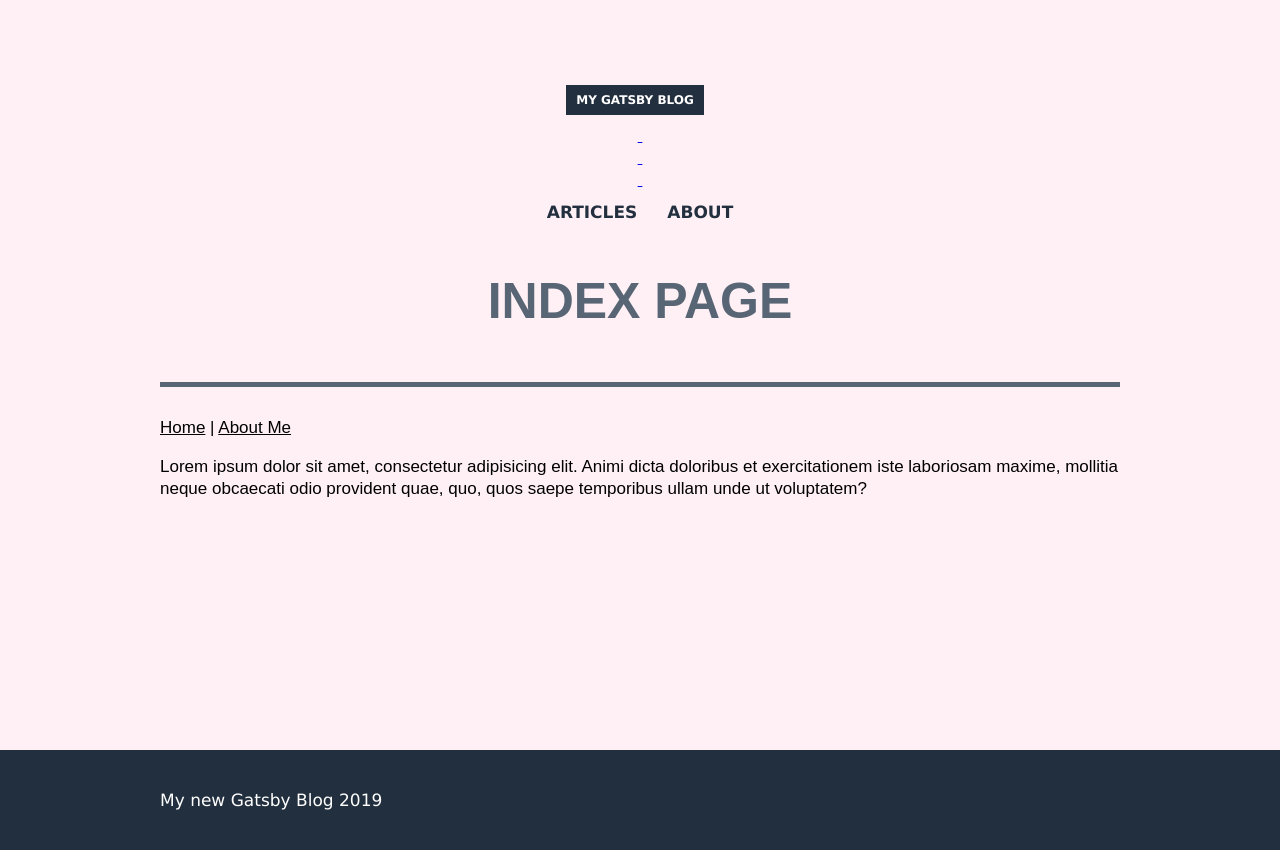
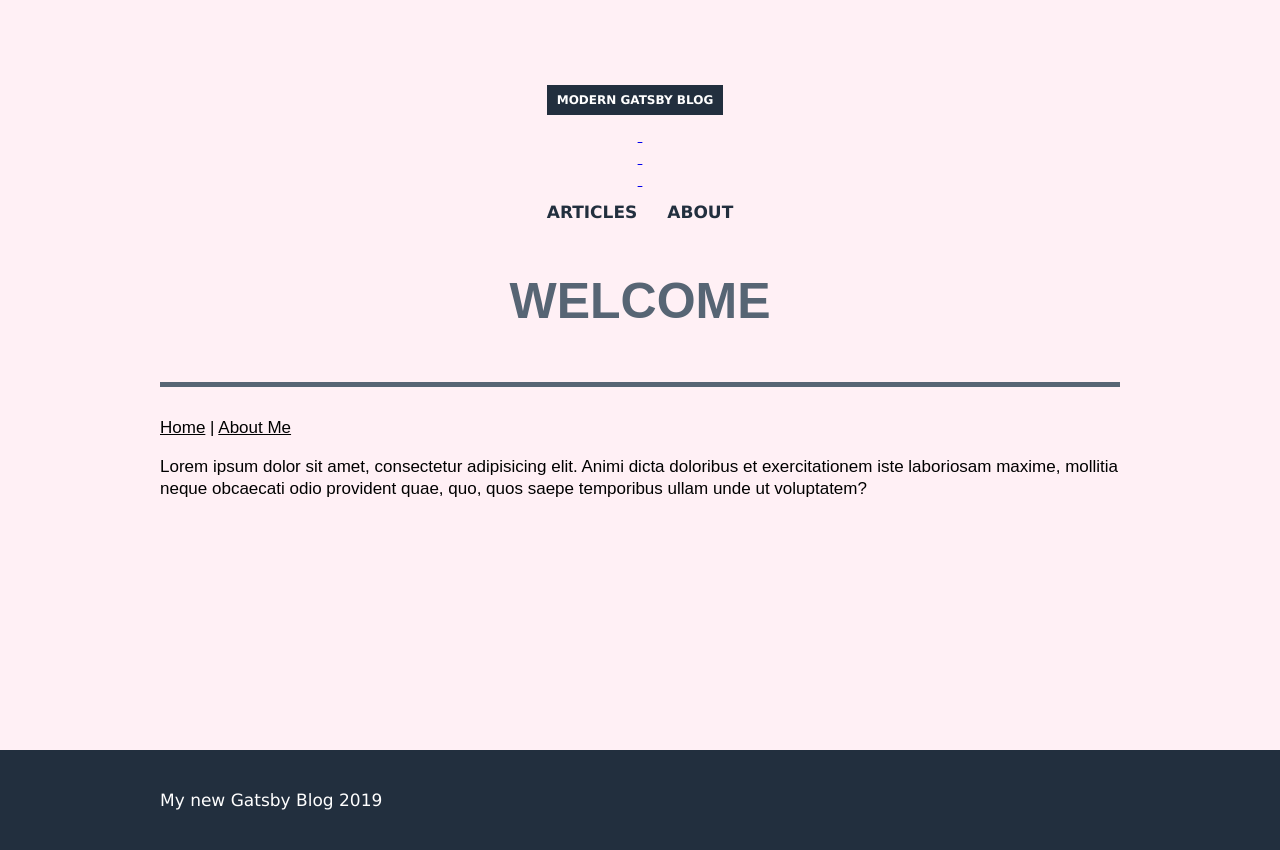
Before and after one commit to oguzhanturgut/gatsby-starter, a Gatsby site: page / in a window 1280 px wide. Built offline with nearby package versions, Linux system fonts and the light colour scheme; Gatsby itself is replaced by a stand-in of ours.

Commit message:
integrate graphql

```diff
--- a/gatsby-config.js
+++ b/gatsby-config.js
@@ -6,5 +6,8 @@
 
 module.exports = {
   /* Your site config here */
+  siteMetadata:{
+    title:'Modern Gatsby Blog'
+  },
   plugins: ["gatsby-plugin-sass"],
 }
--- a/src/component/header.js
+++ b/src/component/header.js
@@ -1,5 +1,5 @@
 import React from "react"
-import { Link } from "gatsby"
+import { Link, StaticQuery, graphql } from "gatsby"
 import styles from "./header.module.scss"
 
 const HeaderLink = props => (
@@ -36,10 +36,19 @@ const SocialButton = props => {
   )
 }
 
-export default props => (
+export default () => (
+  <StaticQuery query={ graphql `
+  query{
+    site {
+      siteMetadata{
+        title
+      }
+   }
+ }
+ `} render={ data => (
                    <header className={styles.container}>
                      <div className={styles.row}>
-      <HomeButton to={"/"} text={"My Gatsby Blog"} />
+                       <HomeButton to={"/"} text={data.site.siteMetadata.title} />
                        <SocialButton site="github" username="oguzhanturgut"></SocialButton>
                        <SocialButton site="linkedin" username="oguzhanturgut"></SocialButton>
                        <SocialButton site="twitter" username="oguzhanturgut"></SocialButton>
@@ -50,3 +59,6 @@ export default props => (
                      </div>
                    </header>
                  )
+               }
+  />
+)
--- a/src/pages/index.js
+++ b/src/pages/index.js
@@ -4,10 +4,11 @@ import { Link } from "gatsby"
 import Layout from "../component/layout"
 import Title from '../component/title'
 
-export default () => (
+export default (props) => (
   <Layout>
     <div>
-      <Title text='Index Page'/>
+      <Title text={'Welcome'}/>
+      {/*<Title text={props.data.site.siteMetadata.title}/>*/}
       <div>
         <Link to="/">Home</Link> | <Link to="/about">About Me</Link>
       </div>
@@ -20,3 +21,11 @@ export default () => (
     </div>
   </Layout>
 )
+
+// export const query = graphql `query{
+//   site {
+//     siteMetadata{
+//       title
+//     }
+//   }
+// }`
```
Lines whose indentation alone changed are shown as unchanged.
